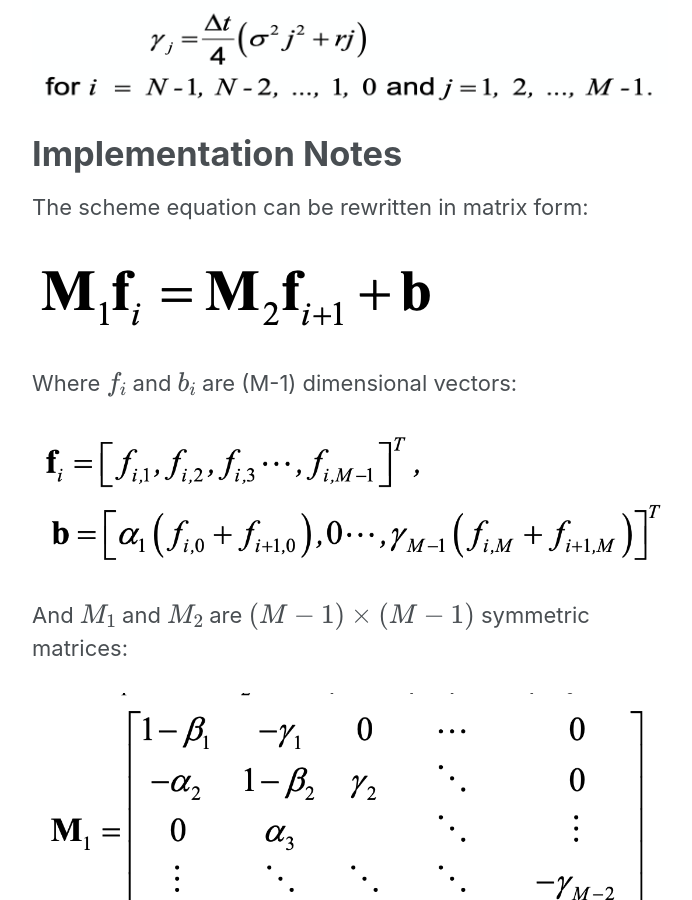
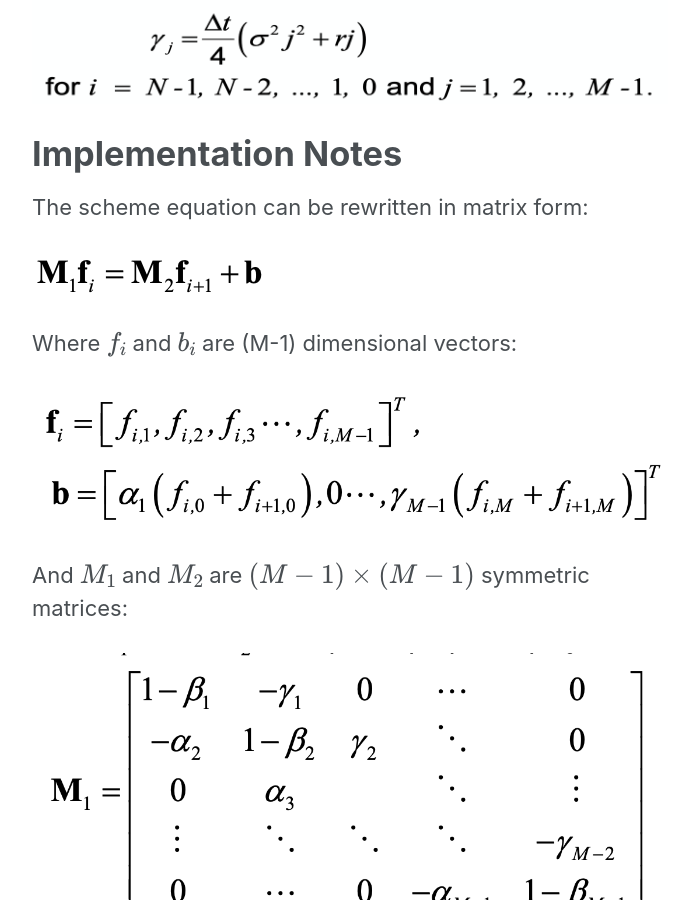
Before and after one commit to hamedhelali/hamedhelali.github.io, a Jekyll site: the page built from _posts/2020-03-30-FDM-Eu.md, in a window 1280 px wide and 900 px high, scrolled down 2030 px. Shown: the whole window, without its empty margins (290-982 px from the left). Built offline with Jekyll 4.4.1, drawn with Linux system fonts in a browser that asks for light colours; nearby versions of some CDN libraries; formulas are drawn with MathJax 3.

Commit message:
Update 2020-03-30-FDM-Eu.md

```diff
--- a/_posts/2020-03-30-FDM-Eu.md
+++ b/_posts/2020-03-30-FDM-Eu.md
@@ -27,7 +27,7 @@
 # Implementation Notes
 The scheme equation can be rewritten in matrix form:
 
-![center](/images/FDM-Eu/4.png)
+![center](/images/FDM-Eu/4_1.png)
 
 Where $$f_i$$ and $$b_i$$ are (M-1) dimensional vectors:
 
```
